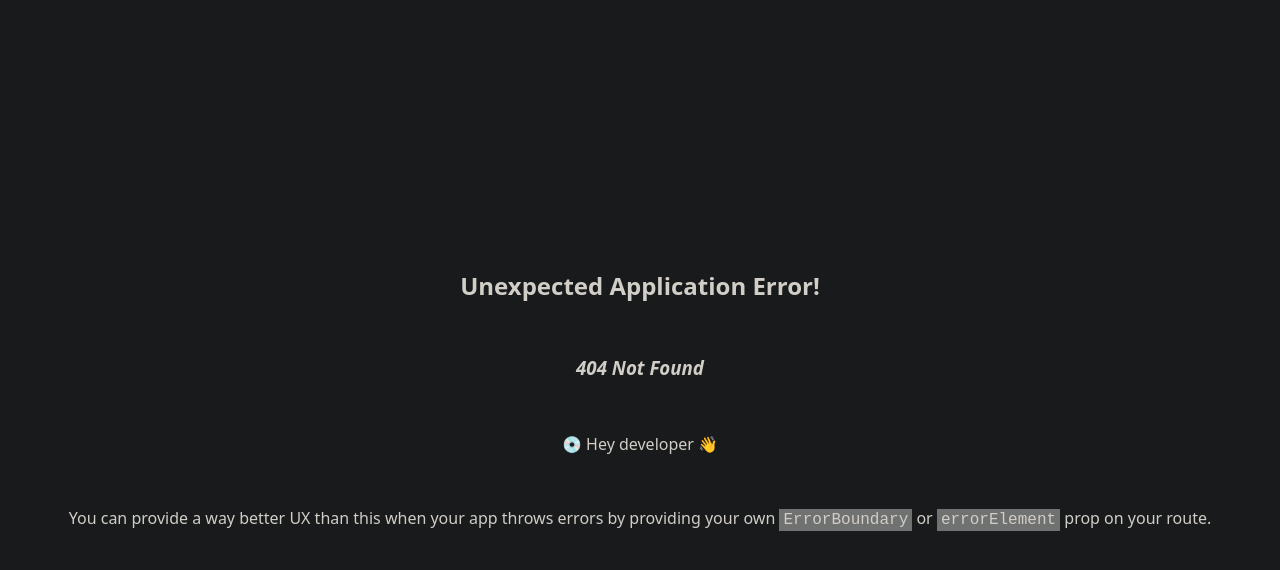
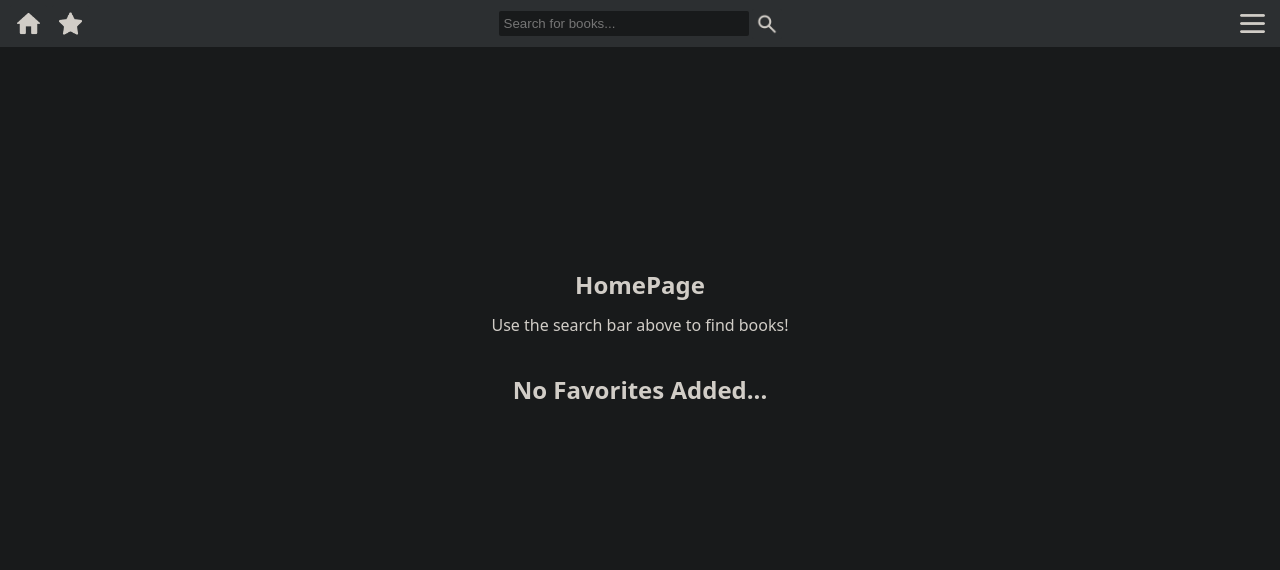
Before and after one commit to anders0825/041225_react_op4_gutendex_2, a React (Vite) app: page / in a window 1280 px wide. Before the commit this address had no page. Shown: the top 570 px of the page. Built offline with nearby package versions, Linux system fonts and the light colour scheme.

Commit message:
Changed BrowserRouter to HashRouter

```diff
--- a/src/Components/Header/CategoryMenu.jsx
+++ b/src/Components/Header/CategoryMenu.jsx
@@ -28,7 +28,7 @@ export default function CategoryMenu() {
   ];
 
   async function selectCategory(cat) {
-    navigate(`/041225_react_op4_gutendex_2/books`);
+    navigate("/books");
     await byCategory(cat);
   }
 
--- a/src/Components/Header/FavoritesNav.jsx
+++ b/src/Components/Header/FavoritesNav.jsx
@@ -8,13 +8,11 @@ import { useBooksData } from "../../hooks/useBooksData";
 import starMenu from "../../assets/icons/starMenu_icon.png";
 
 export default function FavoritesNav() {
-  // JavaScript:
-
   const navigate = useNavigate();
   const { byFavorites } = useBooksData();
 
   async function navFavorites() {
-    navigate(`/041225_react_op4_gutendex_2/books`);
+    navigate("/books");
     await byFavorites();
   }
 
--- a/src/Components/Header/Header.jsx
+++ b/src/Components/Header/Header.jsx
@@ -13,7 +13,7 @@ export default function Header() {
   return (
     <header>
       <section className="item-cont" id="home-cont">
-        <Link to="/041225_react_op4_gutendex_2/">
+        <Link to="/">
           <img src={homeIcon} alt="Home Icon" id="home-icon" />
         </Link>
         <FavoritesNav />
--- a/src/Components/Header/SearchBar.jsx
+++ b/src/Components/Header/SearchBar.jsx
@@ -17,7 +17,7 @@ export default function SearchBar() {
     if (!text.trim()) return;
     setText("");
 
-    navigate(`/041225_react_op4_gutendex_2/books`);
+    navigate("/books");
     await bySearch(text);
   }
 
@@ -29,12 +29,12 @@ export default function SearchBar() {
         onChange={(e) => setText(e.target.value)}
         onKeyDown={(e) => {
           if (e.key === "Enter") {
-            onSubmit(text);
+            onSubmit();
           }
         }}
         placeholder="Search for books..."
       />
-      <img src={searchIcon} alt="Search Icon" onClick={() => onSubmit(text)} />
+      <img src={searchIcon} alt="Search Icon" onClick={() => onSubmit()} />
     </>
   );
 }
--- a/src/pages/HomePage.jsx
+++ b/src/pages/HomePage.jsx
@@ -23,7 +23,7 @@ export default function HomePage() {
               <FavoriteBtn book={book} />
 
               <Link
-                to={`/041225_react_op4_gutendex_2/books${book.id}`}
+                to={`/books/${book.id}`}
                 className="card-link"
                 aria-label={`View details for ${book.title}`}
               />
--- a/src/routes/router.jsx
+++ b/src/routes/router.jsx
@@ -2,14 +2,7 @@
 router.jsx
 */
 
-const BaseURL = "/041225_react_op4_gutendex_2/";
-const PATHS = {
-  Home: "/041225_react_op4_gutendex_2/",
-  BookList: `/041225_react_op4_gutendex_2/books`,
-  BookDetails: `/041225_react_op4_gutendex_2/books/:id`,
-};
-
-import { createBrowserRouter } from "react-router-dom";
+import { createHashRouter } from "react-router-dom";
 
 // Pages:
 import App from "../App.jsx";
@@ -17,9 +10,9 @@ import HomePage from "../pages/HomePage.jsx";
 import BookListPage from "../pages/BookListPage.jsx";
 import BookDetailsPage from "../pages/BookDetailsPage.jsx";
 
-const router = createBrowserRouter([
+const router = createHashRouter([
   {
-    path: "/041225_react_op4_gutendex_2/",
+    path: "/",
     element: <App />,
     children: [
       {
@@ -27,11 +20,11 @@ const router = createBrowserRouter([
         element: <HomePage />,
       },
       {
-        path: `/041225_react_op4_gutendex_2/books`,
+        path: "books",
         element: <BookListPage />,
       },
       {
-        path: `/041225_react_op4_gutendex_2/books/:id`,
+        path: "books/:id",
         element: <BookDetailsPage />,
       },
       {
```
